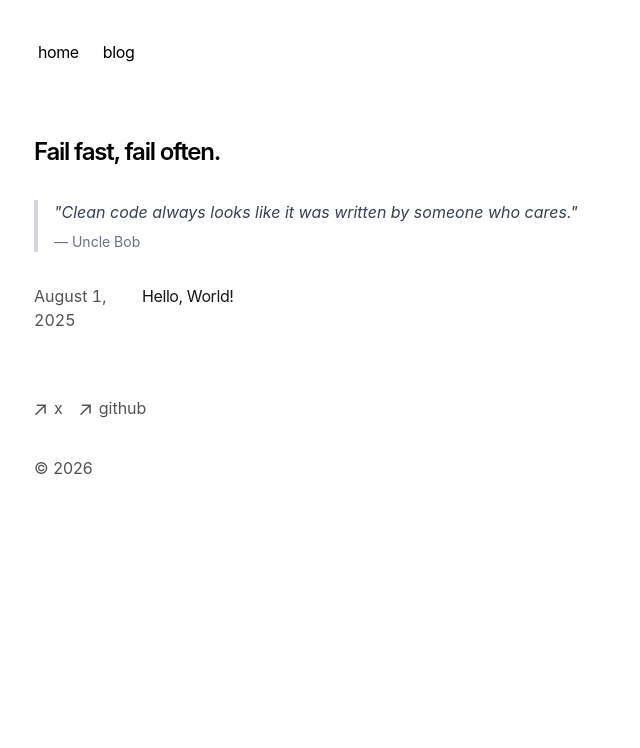
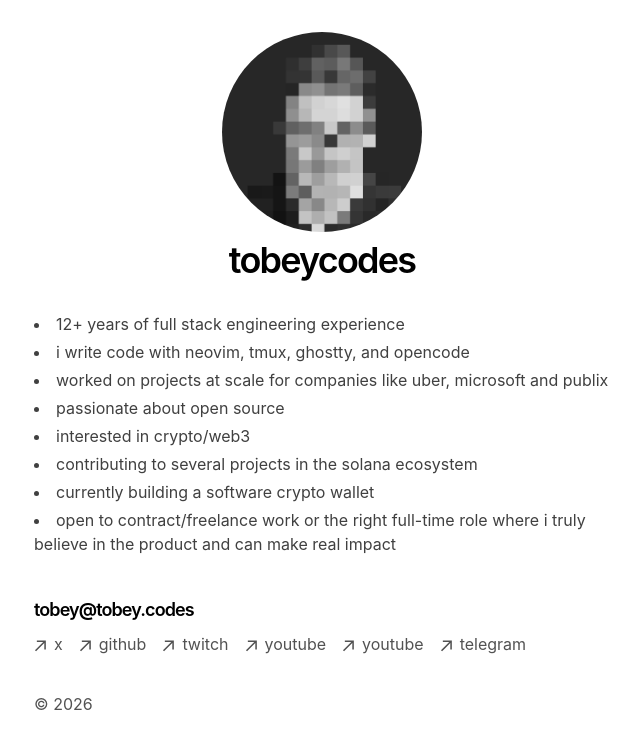
Before and after one commit to tobeycodes/tobey.codes, a Next.js app: page / in a window 1280 px wide. Shown: the top 748 px of the page, without its empty margins (318-958 px from the left). Built offline with nearby package versions, Linux system fonts and the light colour scheme.

Commit message:
feat: update homepage, remove navbar and remove hello world blog post

```diff
--- a/app/blog/posts/hello-world.mdx
+++ /dev/null
@@ -1,7 +0,0 @@
----
-title: "Hello, World!"
-publishedAt: "2025-08-01"
-summary: "Hello, World!"
----
-
-Welcome!
--- a/app/components/footer.tsx
+++ b/app/components/footer.tsx
@@ -18,7 +18,11 @@ function ArrowIcon() {
 export default function Footer() {
   return (
     <footer className="mb-16">
-      <ul className="font-sm mt-8 flex flex-col space-x-0 space-y-2 text-neutral-600 md:flex-row md:space-x-4 md:space-y-0 dark:text-neutral-300">
+      <span className="text-lg font-semibold tracking-tighter dark:text-neutral-300">
+        tobey<strong className="font-bold dark:text-neutral-300">@</strong>
+        tobey.codes
+      </span>
+      <ul className="font-sm mt-2 flex flex-col space-x-0 space-y-2 text-neutral-600 md:flex-row md:space-x-4 md:space-y-0 dark:text-neutral-300">
         <li>
           <a
             className="flex items-center transition-all hover:text-neutral-800 dark:hover:text-neutral-100"
@@ -41,6 +45,50 @@ export default function Footer() {
             <p className="ml-2 h-7">github</p>
           </a>
         </li>
+        <li>
+          <a
+            className="flex items-center transition-all hover:text-neutral-800 dark:hover:text-neutral-100"
+            rel="noopener noreferrer"
+            target="_blank"
+            href="https://twitch.tv/tobeycodes"
+          >
+            <ArrowIcon />
+            <p className="ml-2 h-7">twitch</p>
+          </a>
+        </li>
+        <li>
+          <a
+            className="flex items-center transition-all hover:text-neutral-800 dark:hover:text-neutral-100"
+            rel="noopener noreferrer"
+            target="_blank"
+            href="https://youtube.com/@tobeycodes"
+          >
+            <ArrowIcon />
+            <p className="ml-2 h-7">youtube</p>
+          </a>
+        </li>
+        <li>
+          <a
+            className="flex items-center transition-all hover:text-neutral-800 dark:hover:text-neutral-100"
+            rel="noopener noreferrer"
+            target="_blank"
+            href="https://youtube.com/@tobeycodes"
+          >
+            <ArrowIcon />
+            <p className="ml-2 h-7">youtube</p>
+          </a>
+        </li>
+        <li>
+          <a
+            className="flex items-center transition-all hover:text-neutral-800 dark:hover:text-neutral-100"
+            rel="noopener noreferrer"
+            target="_blank"
+            href="https://t.me/tobeycodes"
+          >
+            <ArrowIcon />
+            <p className="ml-2 h-7">telegram</p>
+          </a>
+        </li>
       </ul>
       <p className="mt-8 text-neutral-600 dark:text-neutral-300">
         © {new Date().getFullYear()}
--- a/app/components/nav.tsx
+++ /dev/null
@@ -1,37 +0,0 @@
-import Link from "next/link";
-
-const navItems = {
-  "/": {
-    name: "home",
-  },
-  "/blog": {
-    name: "blog",
-  },
-};
-
-export function Navbar() {
-  return (
-    <aside className="-ml-[8px] mb-16 tracking-tight">
-      <div className="lg:sticky lg:top-20">
-        <nav
-          className="flex flex-row items-start relative px-0 pb-0 fade md:overflow-auto scroll-pr-6 md:relative"
-          id="nav"
-        >
-          <div className="flex flex-row space-x-0 pr-10">
-            {Object.entries(navItems).map(([path, { name }]) => {
-              return (
-                <Link
-                  key={path}
-                  href={path}
-                  className="transition-all hover:text-neutral-800 dark:hover:text-neutral-200 flex align-middle relative py-1 px-2 m-1"
-                >
-                  {name}
-                </Link>
-              );
-            })}
-          </div>
-        </nav>
-      </div>
-    </aside>
-  );
-}
--- a/app/layout.tsx
+++ b/app/layout.tsx
@@ -2,7 +2,6 @@ import "./global.css";
 import type { Metadata } from "next";
 import { GeistSans } from "geist/font/sans";
 import { GeistMono } from "geist/font/mono";
-import { Navbar } from "./components/nav";
 import { Analytics } from "@vercel/analytics/react";
 import { SpeedInsights } from "@vercel/speed-insights/next";
 import Footer from "./components/footer";
@@ -54,7 +53,6 @@ export default function RootLayout({
     >
       <body className="antialiased max-w-xl mx-4 mt-8 lg:mx-auto">
         <main className="flex-auto min-w-0 mt-6 flex flex-col px-2 md:px-0">
-          <Navbar />
           {children}
           <Footer />
           <Analytics />
--- a/app/page.tsx
+++ b/app/page.tsx
@@ -1,19 +1,36 @@
 import { BlogPosts } from "app/components/posts";
+import Image from "next/image";
 
 export default function Page() {
   return (
     <section>
-      <h1 className="mb-8 text-2xl font-semibold tracking-tighter">
-        Fail fast, fail often.
+      <Image
+        src="/logo.png"
+        alt="Tobey Codes Logo"
+        width={200}
+        height={200}
+        className="mb-2 rounded-full mx-auto"
+      />
+      <h1 className="mb-8 text-4xl font-semibold tracking-tighter text-center">
+        tobeycodes
       </h1>
-      <blockquote className="mb-4 border-l-4 border-gray-300 dark:border-gray-600 pl-4 italic text-gray-700 dark:text-gray-300">
-        "Clean code always looks like it was written by someone who cares."
-        <cite className="block mt-2 text-sm text-gray-500 dark:text-gray-400 not-italic">
-          — Uncle Bob
-        </cite>
-      </blockquote>
-      <div className="my-8">
-        <BlogPosts />
+      <div className="prose-lg mb-10 text-neutral-700 dark:text-neutral-300">
+        <ul className="list-disc list-inside space-y-1">
+          <li>12+ years of full stack engineering experience</li>
+          <li>i write code with neovim, tmux, ghostty, and opencode</li>
+          <li>
+            worked on projects at scale for companies like uber, microsoft and
+            publix
+          </li>
+          <li>passionate about open source</li>
+          <li>interested in crypto/web3</li>
+          <li>contributing to several projects in the solana ecosystem</li>
+          <li>currently building a software crypto wallet</li>
+          <li>
+            open to contract/freelance work or the right full-time role where i
+            truly believe in the product and can make real impact
+          </li>
+        </ul>
       </div>
     </section>
   );
```
Also changed, not shown: public/logo.png (added), 1 other file (tests, documents, lock files or other folders).
